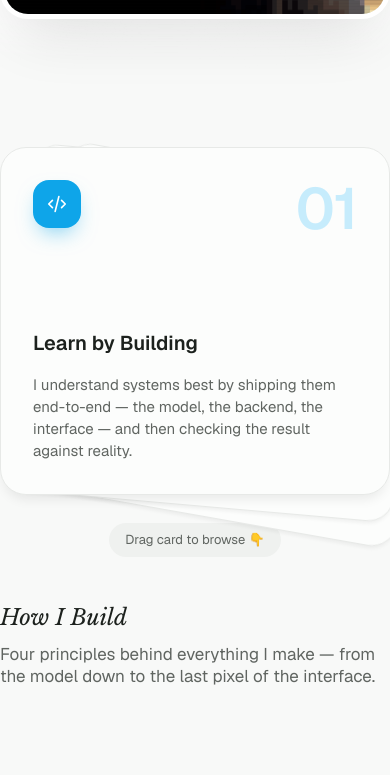
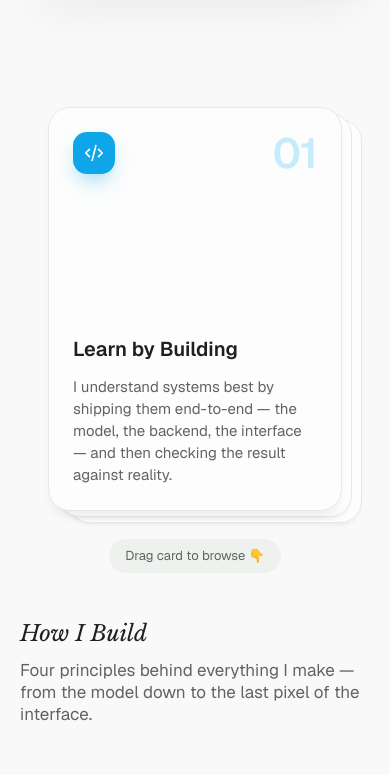
Before and after one commit to pfarell/pfarell.github.io, a plain HTML site: page index.html in a window 390 px wide. Shown: the part 849-1624 px from the top of the page. Drawn offline with Linux system fonts and the light colour scheme.

Commit message:
Mobile pass: 20px gutters, philosophy stack fits small screens; real Google logo; quote source line removed

```diff
--- a/css/style.css
+++ b/css/style.css
@@ -1734,6 +1734,46 @@ html.js [data-reveal].in {
 [data-reveal-delay="2"] { transition-delay: 0.16s; }
 [data-reveal-delay="3"] { transition-delay: 0.24s; }
 
+/* ---------------- small-screen spacing & card-stack fit ---------------- */
+
+@media (max-width: 767px) {
+  .container,
+  .container-wide {
+    padding-left: 20px;
+    padding-right: 20px;
+  }
+}
+
+@media (max-width: 560px) {
+  /* keep the fanned philosophy stack fully inside the viewport:
+     narrower stack + smaller fan (the fan scales with width in app.js) */
+  .card-stack {
+    max-width: min(430px, calc(100vw - 96px));
+    height: 404px;
+  }
+
+  .phil-card {
+    padding: 24px;
+    gap: 14px;
+    border-radius: 22px;
+  }
+
+  .phil-icon {
+    width: 42px;
+    height: 42px;
+    border-radius: 14px;
+  }
+
+  .phil-num {
+    font-size: 42px;
+  }
+
+  .panel {
+    padding: 20px;
+    border-radius: 26px;
+  }
+}
+
 @media (prefers-reduced-motion: reduce) {
   html.js [data-reveal] { opacity: 1; transform: none; filter: none; transition: none; }
   html { scroll-behavior: auto; }
--- a/js/app.js
+++ b/js/app.js
@@ -93,14 +93,23 @@
     let index = 0;
     let drag = null;
 
+    function fanParams() {
+      const w = window.innerWidth;
+      if (w <= 560) return { x: 10, y: 6, r: 0 };
+      if (w <= 767) return { x: 12, y: 8, r: 3 };
+      const k = Math.min(1, stack.clientWidth / 430);
+      return { x: 18 * k, y: 12 * k, r: 5 * k };
+    }
+
     function place(animate) {
+      const f = fanParams();
       cards.forEach(function (c, i) {
         const off = (i - index + n) % n;
         c.style.transition = animate
           ? "transform .5s cubic-bezier(.22,1,.36,1), opacity .4s ease"
           : "none";
         c.style.transform =
-          "translate3d(" + off * 18 + "px," + off * 12 + "px,0) rotate(" + off * 5 + "deg)";
+          "translate3d(" + off * f.x + "px," + off * f.y + "px,0) rotate(" + off * f.r + "deg)";
         c.style.zIndex = String(n - off);
         c.style.opacity = off > 2 ? "0" : "1";
         c.classList.toggle("is-under", off > 0);
@@ -156,6 +165,8 @@
       if (e.key === "ArrowRight") { e.preventDefault(); fling(1); }
       if (e.key === "ArrowLeft") { e.preventDefault(); fling(-1); }
     });
+
+    window.addEventListener("resize", function () { place(false); });
 
     place(false);
   }
```
Also changed, not shown: about/index.html (+1 -2 lines), assets/img/logos/google-2025.png (added).
